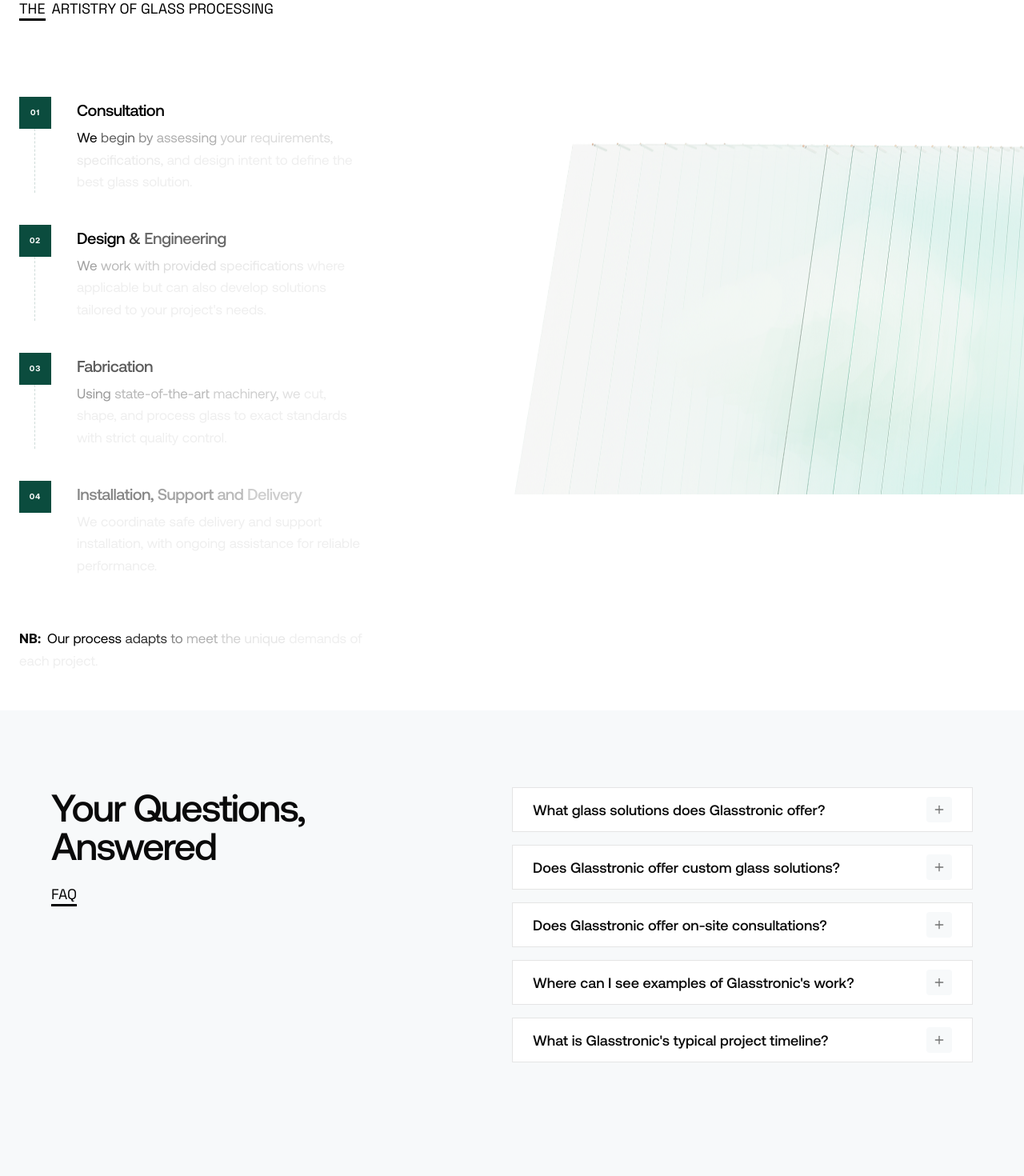
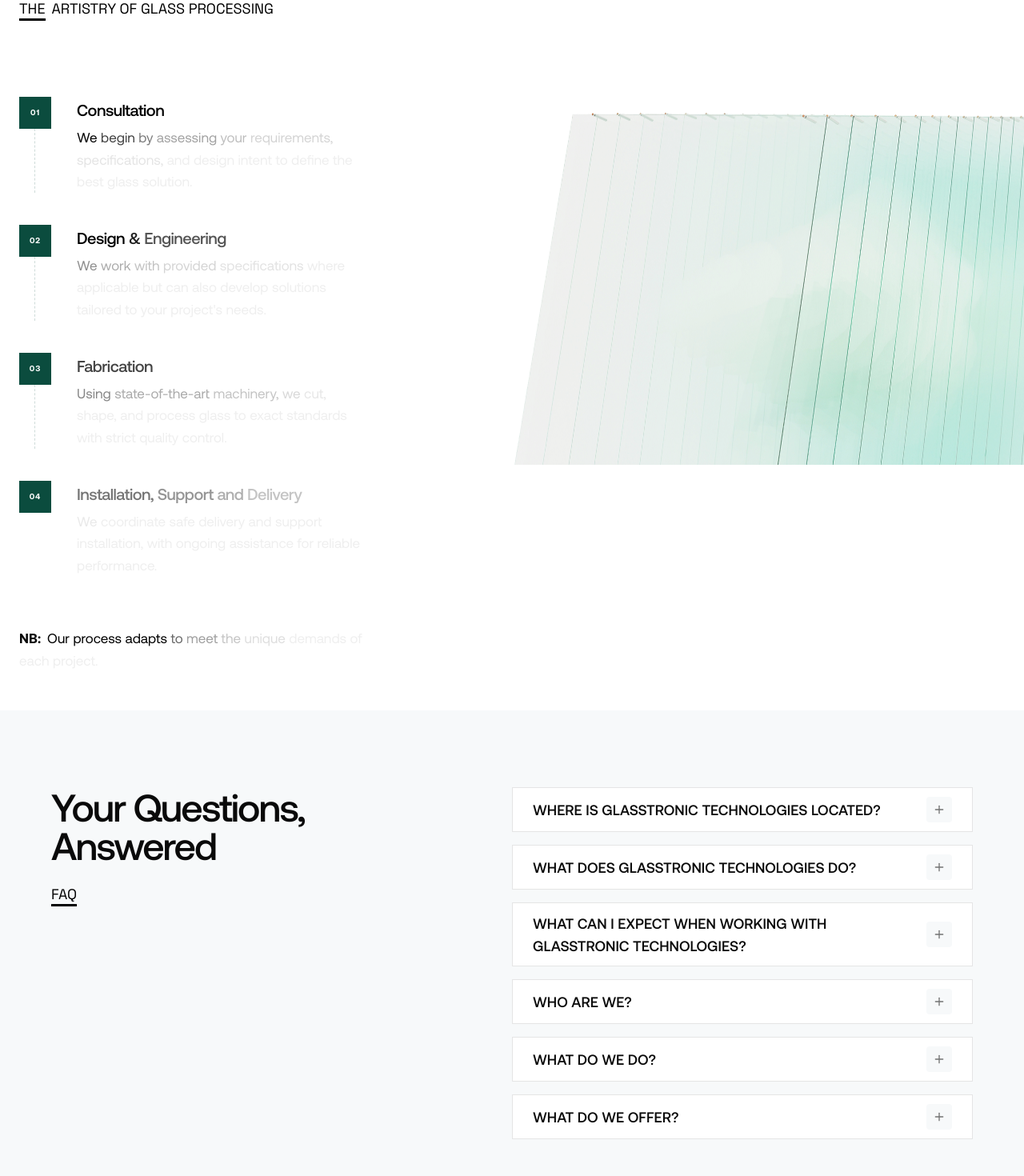
Before and after one commit to Iam-tomiwa/glasstronic, a Next.js app: page / in a window 1280 px wide. Shown: the part 6160-7630 px from the top of the page at 80% size. Built offline with nearby package versions, Linux system fonts and the light colour scheme.

Commit message:
update faq

```diff
--- a/app/widgets/faq-section.tsx
+++ b/app/widgets/faq-section.tsx
@@ -12,33 +12,57 @@ import {
 const faqData = [
   {
     value: "item-1",
-    question: "What glass solutions does Glasstronic offer?",
-    answer:
-      "Glasstronic provides a wide range of architectural glass solutions including laminated, tempered, and insulated systems.",
+    question: "WHERE IS GLASSTRONIC TECHNOLOGIES LOCATED?",
+    answer: `GTL is strategicaly located in the heart of Lagos at the
+Ilupeju Industrial Estate. Our central location alows us to
+efficiently serve both the Mainland and Island markets,
+ensuring faster delivery times and easier site visits for
+our clients.`,
   },
   {
     value: "item-2",
-    question: "Does Glasstronic offer custom glass solutions?",
-    answer:
-      "Yes! Glasstronic offers custom glass solutions tailored to your project's specifications.",
+    question: "WHAT DOES GLASSTRONIC TECHNOLOGIES DO?",
+    answer: `We are a premium glass processing company
+specializing in high-quality architectural and
+functional glass. We use advanced technology and
+precise craftsmanship to process glass that is safe,
+beautiful, and durable.`,
   },
   {
     value: "item-3",
-    question: "Does Glasstronic offer on-site consultations?",
-    answer:
-      "Yes, on-site consultations are available to better understand your project requirements.",
+    question: "WHAT CAN I EXPECT WHEN WORKING WITH GLASSTRONIC TECHNOLOGIES?",
+    answer: `At GTL, our operations are built on integrity, transparency, and
+accountability. We carry our clients along through the glass process,
+ensuring that every solution is tailored specificaly to your unique
+project needs.`,
   },
   {
     value: "item-4",
-    question: "Where can I see examples of Glasstronic's work?",
-    answer:
-      "You can explore our portfolio section to view completed projects and case studies.",
+    question: "WHO ARE WE?",
+    answer: `GTL is a forward-thinking glass processing company delivering
+high-quality, innovative solutions across diverse applications.
+With a focus on precision, durability, and refined design, we
+create glass products that enhance safety and elevate
+experiences. Built on integrity and reliability, we take our clients
+requests and process them to meet their unique needs. Our goal
+is to out pace legacy leaders in Nigeria and across Africa.`,
   },
   {
     value: "item-5",
-    question: "What is Glasstronic's typical project timeline?",
-    answer:
-      "Timelines vary depending on scope, but most projects range from a few weeks to several months.",
+    question: "WHAT DO WE DO?",
+    answer: `At GTL, we ofer various glass processing solutions from
+toughening, tempering, washing, laminating to peculiar
+glass designs, as wel as cuting and making timely
+delivery to you. Our glass has been engineered for
+strength, safety, and refined finishing.`,
+  },
+  {
+    value: "item-6",
+    question: "WHAT DO WE OFFER?",
+    answer: `At GTL, we ofer precision-driven services including glass
+cuting, polishing, custom fabrication, and professional
+instalation ensuring every project is executed with
+accuracy, durability, and atention to detail.`,
   },
 ]
 
--- a/app/widgets/process-section.tsx
+++ b/app/widgets/process-section.tsx
@@ -215,15 +215,18 @@ export default function ProcessSection() {
     offset: ["start start", "end end"],
   })
 
-  const imageTranslateY = useTransform(scrollYProgress, [0, 1], ["0%", "50%"])
+  const imageTranslateY = useTransform(scrollYProgress, [0, 1], ["0%", "15%"])
   const imageOpacity = useTransform(
     scrollYProgress,
     [0, 0.1, 0.9, 1],
-    [0.4, 1, 1, 0.4]
+    [0.7, 1, 1, 0.7]
   )
 
   return (
-    <div ref={sectionRef} className="relative bg-white py-24 pb-12 md:pt-32">
+    <div
+      ref={sectionRef}
+      className="relative bg-white py-24 pb-12 md:pt-32 2xl:overflow-hidden"
+    >
       <div className="flex flex-col items-start lg:flex-row">
         {/* Left Content Area: Uses dynamic padding to match site layout */}
         <div
@@ -255,8 +258,8 @@ export default function ProcessSection() {
         </div>
 
         {/* Right Area: Touching edge on desktop, sticky behavior */}
-        <div className="relative mt-16 w-full flex-1 lg:mt-0 lg:w-auto">
-          <div className="lg:sticky lg:top-32 lg:flex lg:h-[calc(100vh-8rem)] lg:items-center">
+        <div className="relative mt-16 w-full flex-1 lg:top-16 lg:mt-0 lg:w-auto">
+          <div className="lg:sticky lg:top-0 lg:flex lg:h-screen lg:items-start lg:pt-32 2xl:pt-40">
             <FadeIn
               direction="up"
               delay={0.2}
```
